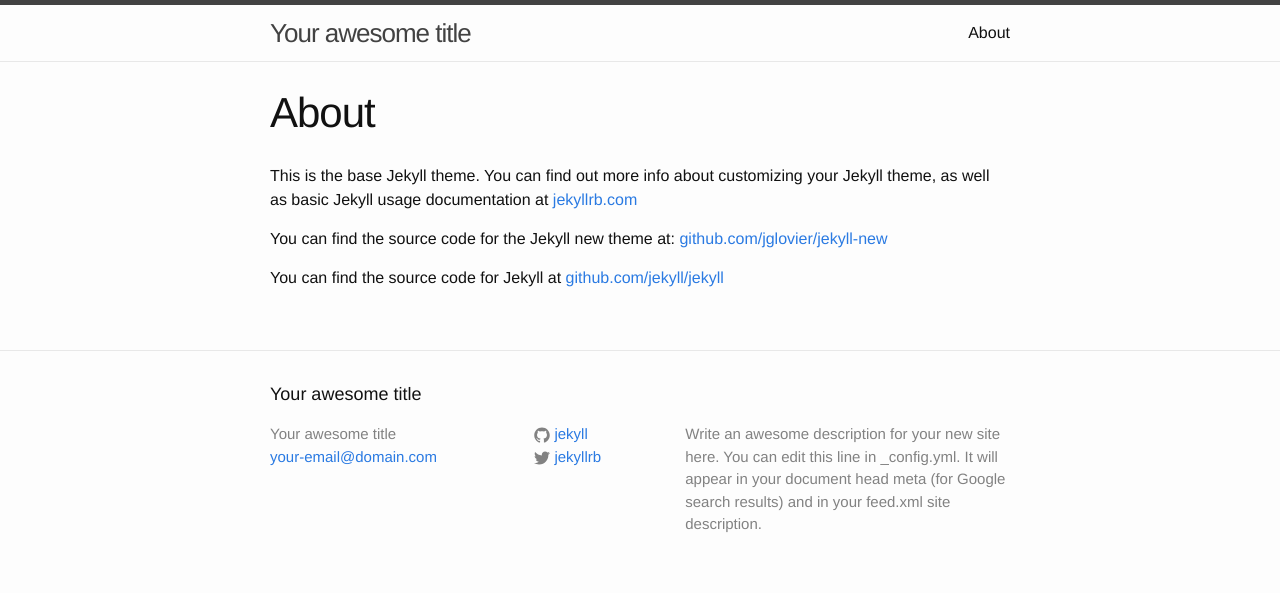
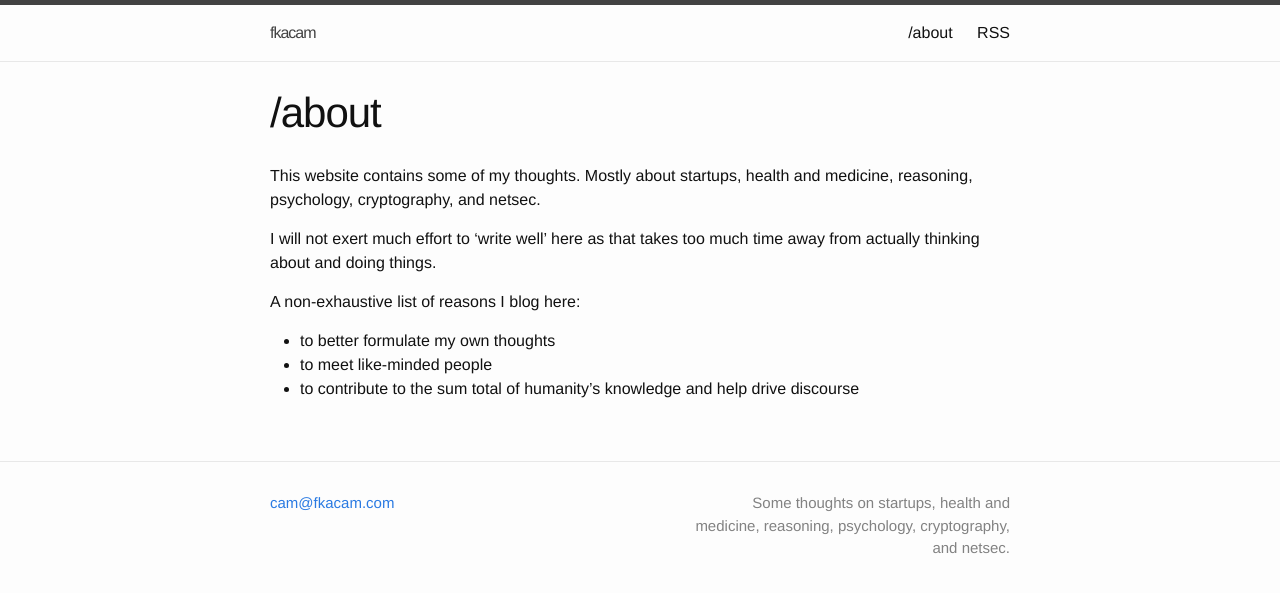
Before and after one commit to cgarvie/cgarvie.github.io, a Jekyll site: the page built from about.md, in a window 1280 px wide. Shown: the top 593 px of the page. Built offline with Jekyll 4.4.1, drawn with Linux system fonts in a browser that asks for light colours.

Commit message:
lots of tweaks

```diff
--- a/_config.yml
+++ b/_config.yml
@@ -1,14 +1,10 @@
 # Site settings
-title: Your awesome title
-email: your-email@domain.com
+title: fkacam
+email: cam@fkacam.com
 description: > # this means to ignore newlines until "baseurl:"
-  Write an awesome description for your new site here. You can edit this
-  line in _config.yml. It will appear in your document head meta (for
-  Google search results) and in your feed.xml site description.
+  Some thoughts on startups, health and medicine, reasoning, psychology, cryptography, and netsec.
 baseurl: "" # the subpath of your site, e.g. /blog/
-url: "http://yourdomain.com" # the base hostname & protocol for your site
-twitter_username: jekyllrb
-github_username:  jekyll
+url: "http://fkacam.com" # the base hostname & protocol for your site
 
 # Build settings
 markdown: kramdown
--- a/_includes/footer.html
+++ b/_includes/footer.html
@@ -2,12 +2,11 @@
 
   <div class="wrapper">
 
-    <h2 class="footer-heading">{{ site.title }}</h2>
+    <!--<h2 class="footer-heading">{{ site.title }}</h2>-->
 
     <div class="footer-col-wrapper">
       <div class="footer-col  footer-col-1">
         <ul class="contact-list">
-          <li>{{ site.title }}</li>
           <li><a href="mailto:{{ site.email }}">{{ site.email }}</a></li>
         </ul>
       </div>
@@ -46,7 +45,7 @@
       </div>
 
       <div class="footer-col  footer-col-3">
-        <p class="text">{{ site.description }}</p>
+        <p class="text" style="text-align:right;">{{ site.description }}</p>
       </div>
     </div>
 
--- a/_includes/header.html
+++ b/_includes/header.html
@@ -19,6 +19,7 @@
           <a class="page-link" href="{{ page.url | prepend: site.baseurl }}">{{ page.title }}</a>
           {% endif %}
         {% endfor %}
+        <a class="page-link" href="{{ "/feed.xml" | prepend: site.baseurl }}">RSS</a>
       </div>
     </nav>
 
--- a/_sass/_layout.scss
+++ b/_sass/_layout.scss
@@ -11,7 +11,6 @@
 }
 
 .site-title {
-    font-size: 26px;
     line-height: 56px;
     letter-spacing: -1px;
     margin-bottom: 0;
@@ -174,7 +173,6 @@
     list-style: none;
 
     > li {
-        margin-bottom: $spacing-unit;
     }
 }
 
@@ -184,8 +182,7 @@
 }
 
 .post-link {
-    display: block;
-    font-size: 24px;
+    margin-left: ($spacing-unit/2);
 }
 
 
--- a/about.md
+++ b/about.md
@@ -1,11 +1,15 @@
 ---
 layout: page
-title: About
+title: /about
 permalink: /about/
 ---
 
-This is the base Jekyll theme. You can find out more info about customizing your Jekyll theme, as well as basic Jekyll usage documentation at [jekyllrb.com](http://jekyllrb.com/)
+This website contains some of my thoughts. Mostly about startups, health and medicine, reasoning, psychology, cryptography, and netsec.
 
-You can find the source code for the Jekyll new theme at: [github.com/jglovier/jekyll-new](https://github.com/jglovier/jekyll-new)
+I will not exert much effort to 'write well' here as that takes too much time away from actually thinking about and doing things.
 
-You can find the source code for Jekyll at [github.com/jekyll/jekyll](https://github.com/jekyll/jekyll)
+A non-exhaustive list of reasons I blog here:
+
+- to better formulate my own thoughts
+- to meet like-minded people
+- to contribute to the sum total of humanity's knowledge and help drive discourse
```
Also changed, not shown: _posts/2015-07-09-welcome-to-jekyll.markdown (deleted, +0 -35 lines), index.html (+2 -8 lines), 8 other files.
